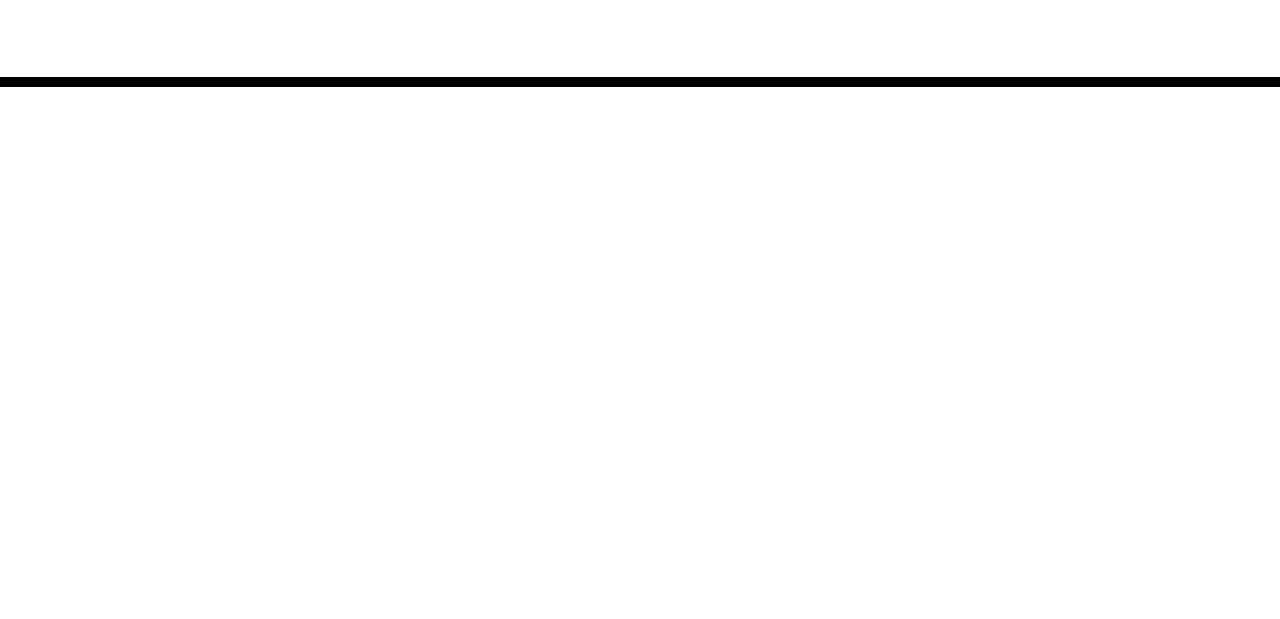
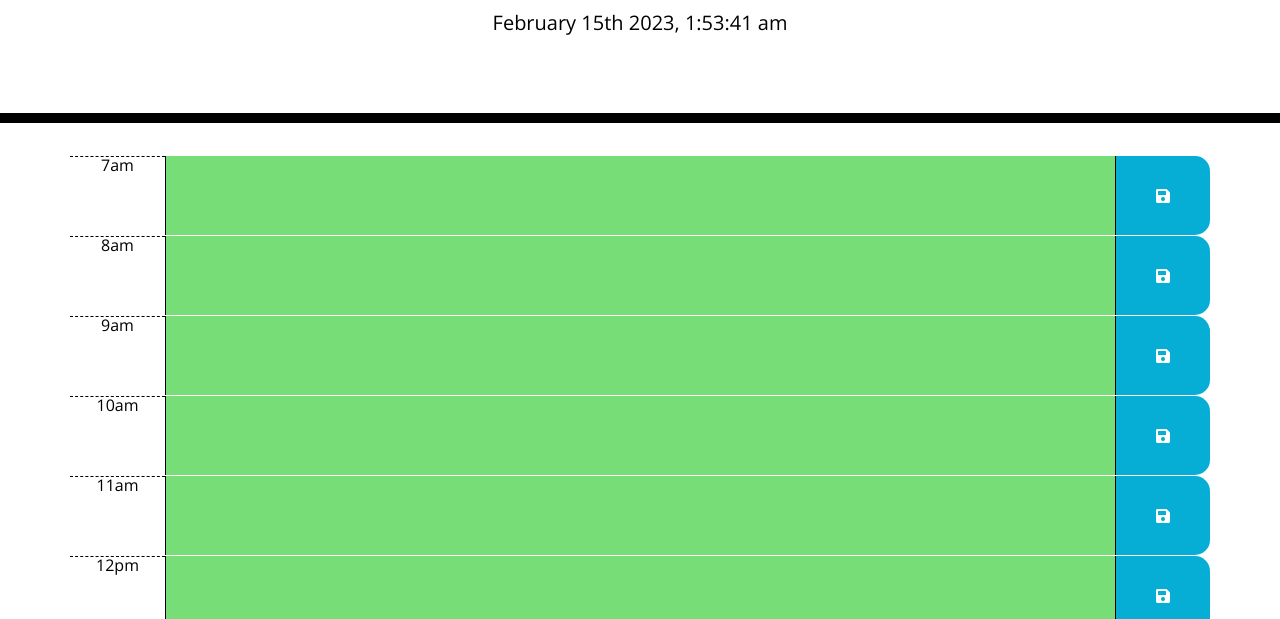
Before and after one commit to camdenz2k3/Work-Day-Scheduler, a website: page index.html in a window 1280 px wide. Shown: the part 181-800 px from the top of the page. Drawn offline with nearby package versions, Linux system fonts and the light colour scheme; files that its build step writes are made by us from their sources.

Commit message:
adjusted the styling for add alert

```diff
--- a/assets/script.js
+++ b/assets/script.js
@@ -1,63 +1,65 @@
-const moment = require("moment/moment");
-
-var currentDay = $("currentDay")
+var hours = Number(moment().format('k'))
+var alert = $('#alert')
+var currentDay = $("#currentDay")
 var schedule = $(".container")
 var timeBlocks = [
     {
-        time: moment("7am", "hr").format("hr")
+        time: moment("7am", "ha").format("ha"),
+        hour: 7
     },
     {
-        time: moment("8am", "hr").format("hr"),
+        time: moment("8am", "ha").format("ha"),
         hour: 8
     },
     {
-        time: moment("9am", "hr").format("hr"),
+        time: moment("9am", "ha").format("ha"),
         hour: 9
     },
     {
-        time: moment("10am", "hr").format("hr"),
+        time: moment("10am", "ha").format("ha"),
         hour: 10
     },
     {
-        time: moment("11am", "hr").format("hr"),
+        time: moment("11am", "ha").format("ha"),
         hour: 11
     },
     {
-        time: moment("12pm", "hr").format("hr"),
+        time: moment("12pm", "ha").format("ha"),
         hour: 12
     },
     {
-        time: moment("1pm", "hr").format("hr"),
+        time: moment("1pm", "ha").format("ha"),
         hour: 13
     },
     {
-        time: moment("2pm", "hr").format("hr"),
+        time: moment("2pm", "ha").format("ha"),
         hour: 14
     },
     {
-        time: moment("3pm", "hr").format("hr"),
+        time: moment("3pm", "ha").format("ha"),
         hour: 15
     },
     {
-        time: moment("4pm", "hr").format("hr"),
+        time: moment("4pm", "ha").format("ha"),
         hour: 16
     },
     {
-        time: moment("5pm", "hr").format("hr"),
+        time: moment("5pm", "ha").format("ha"),
         hour: 17
     }
 ];
-var hours = Number(moment().format())
 
-currentDay.text(moment().format("dddd, MMMM"));
+alert.hide();
+
+currentDay.text(moment().format("MMMM Do YYYY, h:mm:ss a"));
 
 $(timeBlocks).each(function(index) {
 
-    var row = $('<div>').addClass('row time-block').appendTo(calendar);
+    var row = $('<div>').addClass('row time-block').appendTo(schedule);
 
-    $('<div>').addClass('hour').text(timeBlocks[index].time).appendTo(row);
+    $('<div>').addClass('col-md-1 hour').text(timeBlocks[index].time).appendTo(row);
 
-    var textarea = $('<textarea>').addClass('description').appendTo(row);
+    var textarea = $('<textarea>').addClass('col-8 col-md-10 description').appendTo(row);
 
     var savedEvent = localStorage.getItem('event-' + timeBlocks[index].time);
     textarea.val(savedEvent);
@@ -71,10 +73,11 @@ $(timeBlocks).each(function(index) {
     };
 
 
-    var saveBtn = $('<div>').addClass('saveBtn').appendTo(row);
+    var saveBtn = $('<div>').addClass('saveBtn col-md-1 col-2').appendTo(row);
     $('<i>').addClass('fas fa-save').appendTo(saveBtn);
     function saveText() {
         localStorage.setItem('event-' + timeBlocks[index].time, textarea.val());
+        alert.show().fadeOut(4500)
     };
     $(saveBtn).on('click', saveText);
 })
--- a/assets/style.css
+++ b/assets/style.css
@@ -21,6 +21,10 @@ textarea {
   border-bottom: 10px solid black;
 }
 
+.centertext {
+  text-align: center;
+}
+
 .description {
   white-space: pre-wrap;
 }
@@ -28,6 +32,10 @@ textarea {
 .time-block {
   text-align: center;
   border-radius: 15px;
+}
+
+#saveAlert {
+  text-align: center;
 }
 
 .row {
@@ -44,17 +52,17 @@ textarea {
 
 .past {
   background-color: #d3d3d3;
-  color: white;
+  color: rgb(104, 5, 5);
 }
 
 .present {
   background-color: #ff6961;
-  color: white;
+  color: rgb(8, 141, 225);
 }
 
 .future {
   background-color: #77dd77;
-  color: white;
+  color: rgb(6, 230, 32);
 }
 
 .saveBtn {
@@ -63,6 +71,9 @@ textarea {
   border-bottom-right-radius: 15px;
   background-color: #06aed5;
   color: white;
+  justify-content: center;
+  align-items: center;
+  display: flex;
 }
 
 .saveBtn i:hover {
--- a/index.html
+++ b/index.html
@@ -18,7 +18,7 @@
       href="https://fonts.googleapis.com/css?family=Open+Sans&display=swap"
       rel="stylesheet"
     />
-    <link rel="stylesheet" href="style.css" />
+    <link rel="stylesheet" href="assets/style.css" />
     <title>Work Day Scheduler</title>
   </head>
 
@@ -28,11 +28,12 @@
       <p class="lead">A simple calendar app for scheduling your work day</p>
       <p id="currentDay" class="lead"></p>
     </header>
-    <div class="container">
-      <!-- Timeblocks go here -->
+    <div class="container centertext">
+      <p id="alert">Added!</p>
     </div>
 
     <script src="https://cdnjs.cloudflare.com/ajax/libs/jquery/3.2.1/jquery.min.js"></script>
     <script src="https://cdnjs.cloudflare.com/ajax/libs/moment.js/2.24.0/moment.min.js"></script>
+    <script src="assets/script.js"></script>
   </body>
 </html>
```
